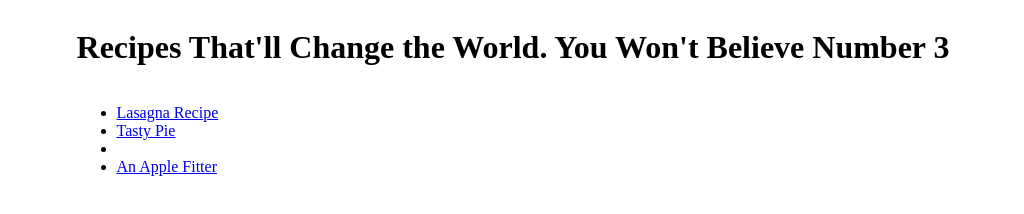
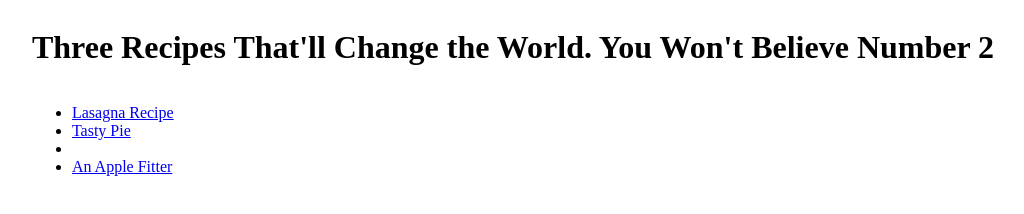
Before and after one commit to Vilasi/odin-recipes, a plain HTML site: page index.html in a window 1280 px wide. Shown: the whole page, without its empty margins (127-1151 px from the left). Drawn offline with Linux system fonts and the light colour scheme.

Commit message:
Added a longer and more annoying title to index.html

```diff
--- a/index.html
+++ b/index.html
@@ -9,7 +9,7 @@
   </head>
   <body>
     <div>
-      <h1>Recipes That'll Change the World. You Won't Believe Number 3</h1>
+      <h1>Three Recipes That'll Change the World. You Won't Believe Number 2</h1>
     </div>
 
     <div>
```
